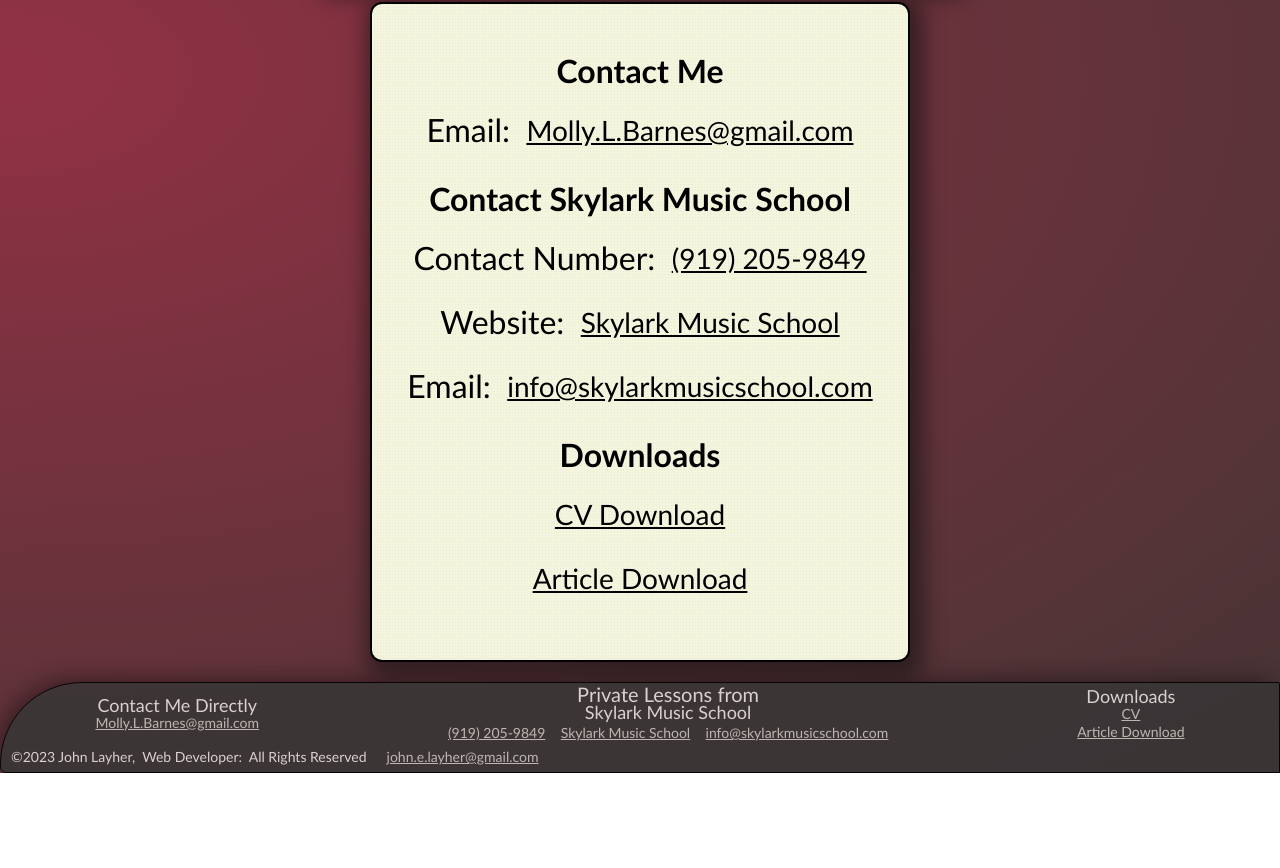
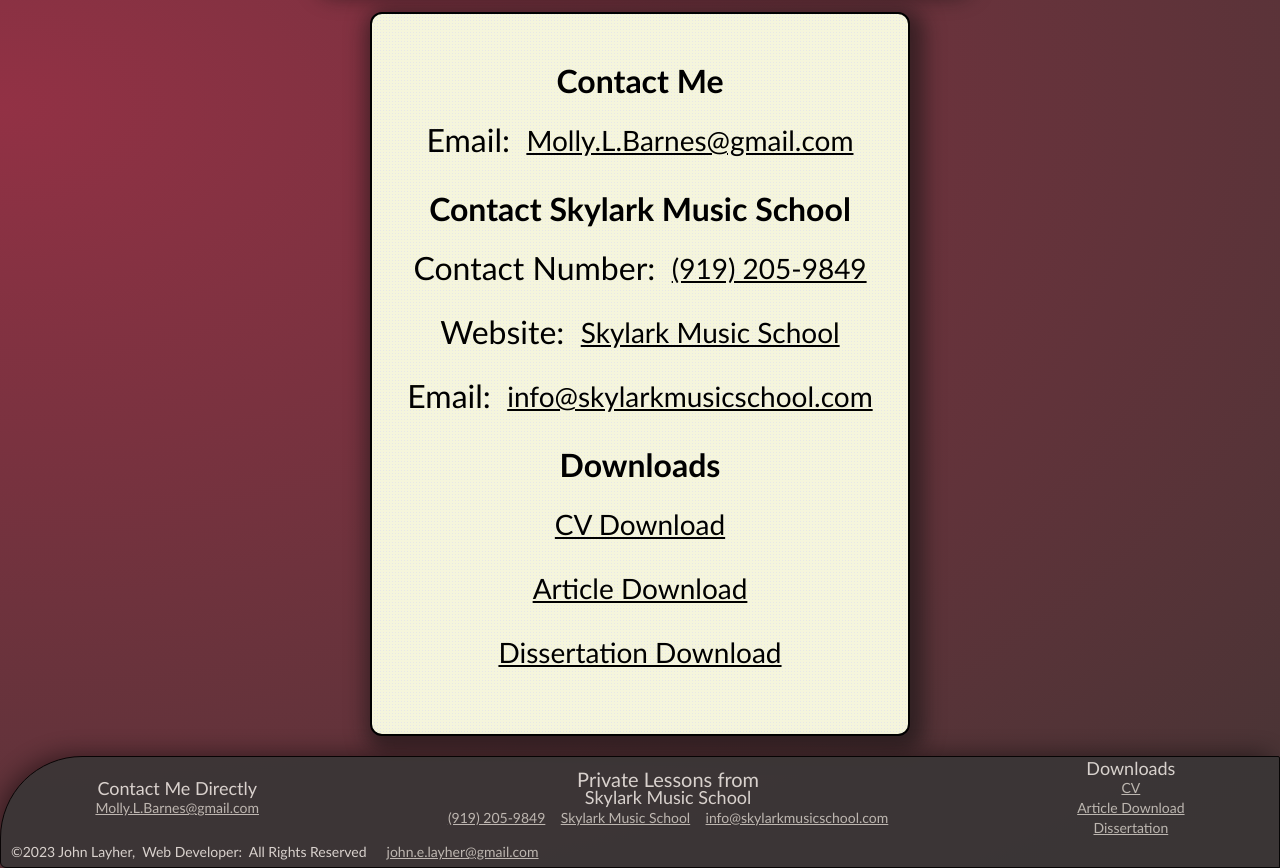
Before and after one commit to jlayher/molly-barnes-music, a Next.js app: page /contact in a window 1280 px wide. Shown: the part 285-1153 px from the top of the page. Before the commit the page ends 1058 px from the top, so only its background shows below. Built offline with nearby package versions, Linux system fonts and the light colour scheme.

Commit message:
style changes and dissertation download

```diff
--- a/src/components/Footer.js
+++ b/src/components/Footer.js
@@ -61,7 +61,7 @@
         {/* this contains the Dowload Links */}
         <div className={styles.footer__section_container_close}>
           <div className={styles.footer__section_container}>
-            <div className={styles.footer__section_title}>Downloads</div>
+            <div className={styles.footer__section_title }>Downloads</div>
             <a
               href="Barnes_CV_March_2023.pdf"
               className={styles.footer__section_container_anchors}
@@ -74,6 +74,13 @@
               className={styles.footer__section_container_anchors}
               download="barnes_the_other_otto_dresel_ncmr.pdf">
               Article Download
+            </a>
+            <a
+
+              className={styles.footer__section_container_anchors}
+              href="Barnes_Dissertation.pdf"
+                download="Barnes_Dissertation.pdf"
+              >Dissertation
             </a>
           </div>
         </div>
--- a/src/pages/contact.js
+++ b/src/pages/contact.js
@@ -64,6 +64,15 @@
           </a>
 
           </div>
+            <div className={styles.contact__body_item}>
+          <a
+            href="Barnes_Dissertation.pdf"
+            download="Barnes_Dissertation.pdf"
+            className={styles.contact__body_item_downloads}>
+            Dissertation Download
+          </a>
+
+          </div>
 
         </div>
       </div>
--- a/src/pages/research.js
+++ b/src/pages/research.js
@@ -40,8 +40,8 @@
               <a href="barnes_the_other_otto_dresel_ncmr.pdf"
                 download="barnes_the_other_otto_dresel_ncmr.pdf">Nineteenth-Century Music Review</a>
               &nbsp;and my&nbsp;
-              <a
-
+              <a href="Barnes_Dissertation.pdf"
+                download="Barnes_Dissertation.pdf"
               >2016 dissertation</a> are available for download.
             </p>
           </div>
--- a/src/styles/academic.module.css
+++ b/src/styles/academic.module.css
@@ -246,6 +246,7 @@
 
     .academic__body_text_teaching {
         max-height: 920px;
+        margin-left: 10px;
     }
     .academic__photo_quote_container{
         flex-direction: column;
--- a/src/styles/contact.module.css
+++ b/src/styles/contact.module.css
@@ -37,7 +37,7 @@
     display: flex;
     /* margin: 0 auto; */
     /* flex-direction: center; */
-    margin-top: 20px;;
+    margin-top: 30px;;
     justify-content: center;
     align-items: center;
 }
@@ -115,7 +115,7 @@
 @media screen and (max-width: 1024px) {
     .contact__title {
         font-size: 32px;
-        max-width: 80%;
+        max-width: 90%;
     }
     .contact__body_titles {
         font-size: 26px;
@@ -151,15 +151,18 @@
         font-size: 24px;
         margin-top: 0px;
         margin-bottom: 0px;
+
     }
         .contact__body_titles {
         font-size: 21px;
         padding-left: 4px;
         padding-right: 4px;
+
     }
     .contact__body_text{
         padding: 0px;
-        margin-top: 30px;
-        margin-bottom: 40px;
+        margin-top: 0px;
+        margin-bottom: 30px;
+
     }
 }
--- a/src/styles/footer.module.css
+++ b/src/styles/footer.module.css
@@ -32,7 +32,7 @@
     display: flex;
     text-align: center;
     justify-content: space-around;
-
+    align-items: center;;
     border-top-left-radius: 82px ;
     border-top-right-radius: 2px ;
     border-bottom-left-radius: 6px;
@@ -57,8 +57,17 @@
     box-shadow: 5px 6px 20px 9px rgba(18,18,18,0.57);
 } */
 
+
+/* combine? */
+.footer__section_title_downloads{
+    margin-top: 2px;
+    display: flex;
+    flex-direction: row
+}
+
+
 .footer__section_container_anchors{
-
+padding-top: 2px;
     color: rgb(201, 197, 190);
 
 }
@@ -101,7 +110,8 @@
 .footer__section_container_close {
     display: flex;
     flex-direction: column;
-    justify-content: center;;
+    justify-content: center;
+    align-items: center
 }
 
 @media screen and (max-width: 1450px) {
```
Also changed, not shown: 1 other file (tests, documents, lock files or other folders).
